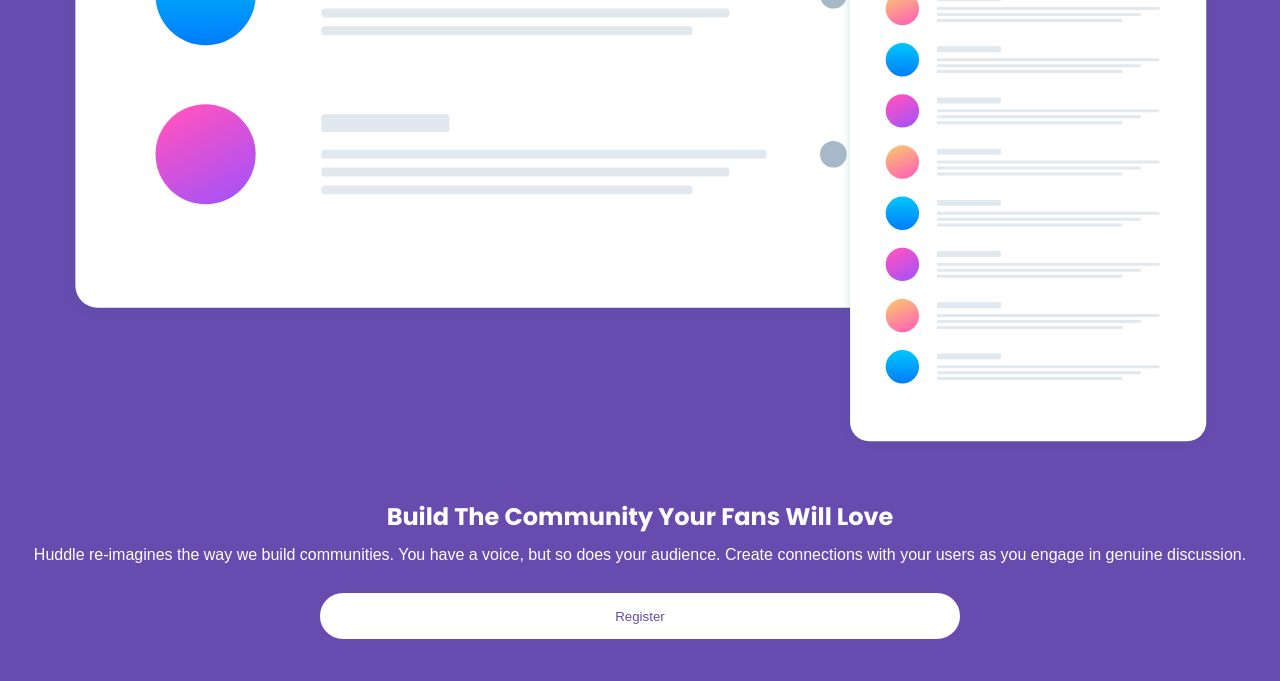
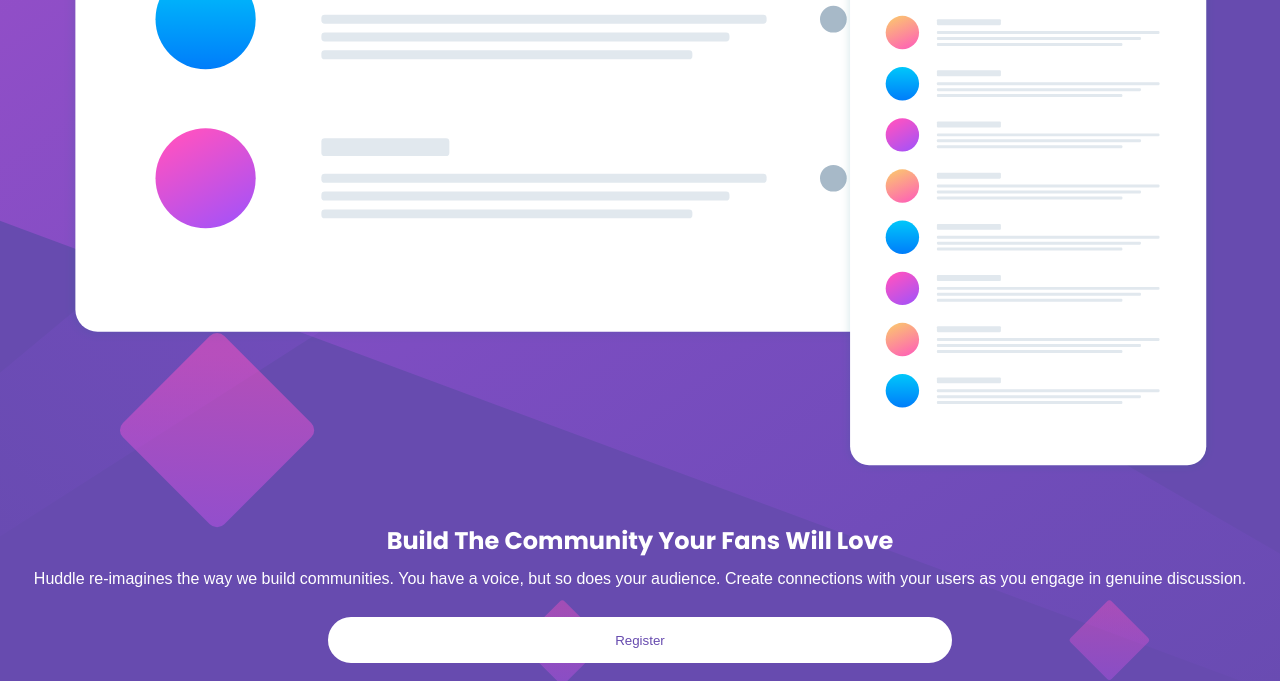
Before and after one commit to ks9927/Huddle-Landing-Page, a plain HTML site: page docs/index.html in a window 1280 px wide. Shown: the part 534-1215 px from the top of the page. Drawn offline with nearby package versions, Linux system fonts and the light colour scheme.

Commit message:
Added margins and adjusted bg image

```diff
--- a/docs/styles.css
+++ b/docs/styles.css
@@ -24,11 +24,14 @@ body {
   min-height: 100vh;
   display: flex;
   flex-direction: column;
-  background: var(--violet) url(images/bg-mobile.svg) center no-repeat;
+  background: var(--violet) url(images/bg-mobile.svg)  no-repeat;
+  background-position: top right;
+  background-size: contain;
 
 }
 .logo {
   width: 35%;
+  margin-top: 1.5em;
 }
 .mockup {
   width: 90%;
@@ -42,14 +45,18 @@ body {
 .info {
   color: white;
   text-align: center;
+  margin-left: 1em;
+  margin-right: 1em;
 }
 h1 {
   font-family: var(--poppins-fam);
   margin-bottom: 0.5em;
+
 }
 .description {
   font-family: var(--open-fam);
   margin-bottom: 1em;
+
 }
 button {
   background-color: white;
```
